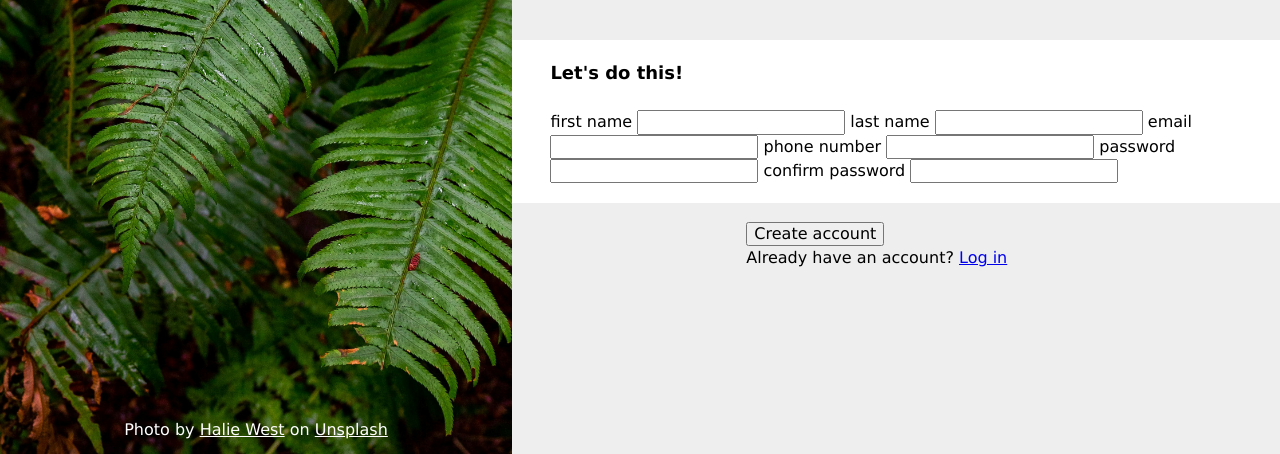
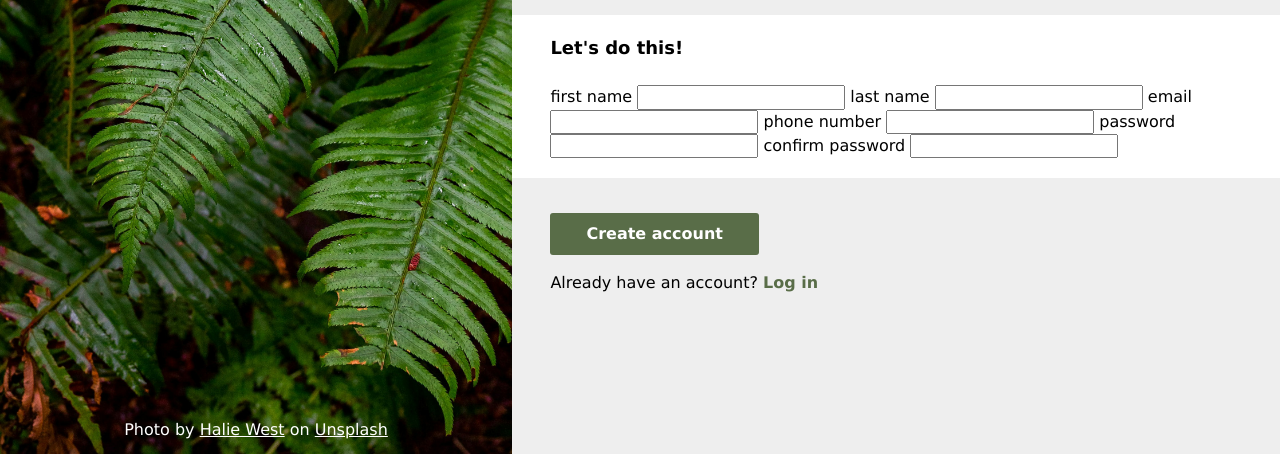
Before and after one commit to neumannal/odin-sign-up-form, a website: page index.html in a window 1280 px wide. Shown: the part 346-800 px from the top of the page. Drawn offline with nearby package versions, Linux system fonts and the light colour scheme.

Commit message:
content bottom styling (button)

```diff
--- a/index.html
+++ b/index.html
@@ -44,7 +44,7 @@
             </form>
         </div>
         <div class="button-div">
-            <button>Create account</button>
+            <button class="submit-btn">Create account</button>
             <br>
             <p class="bottom-text">
                 Already have an account? <a href="#">Log in</a>
--- a/style.css
+++ b/style.css
@@ -40,7 +40,6 @@ body {
 .sidebar, .content {
     height: 100vh;
     display: flex;
-    align-items: center;
     flex-flow: column;
 }
 
@@ -97,6 +96,19 @@ h1 {
     background-color: white;
 }
 
-button-div {
+.submit-btn {
+    color: white;
+    background-color: #596D48;
+    font-weight: bold;
+    border: none;
+    border-radius: 3px;
+    padding: 12px 36px;
+    cursor: pointer;
+    margin: 16px 0;
+}
 
+.bottom-text a {
+    color: #596D48;
+    text-decoration: none;
+    font-weight: bold;
 }
```
